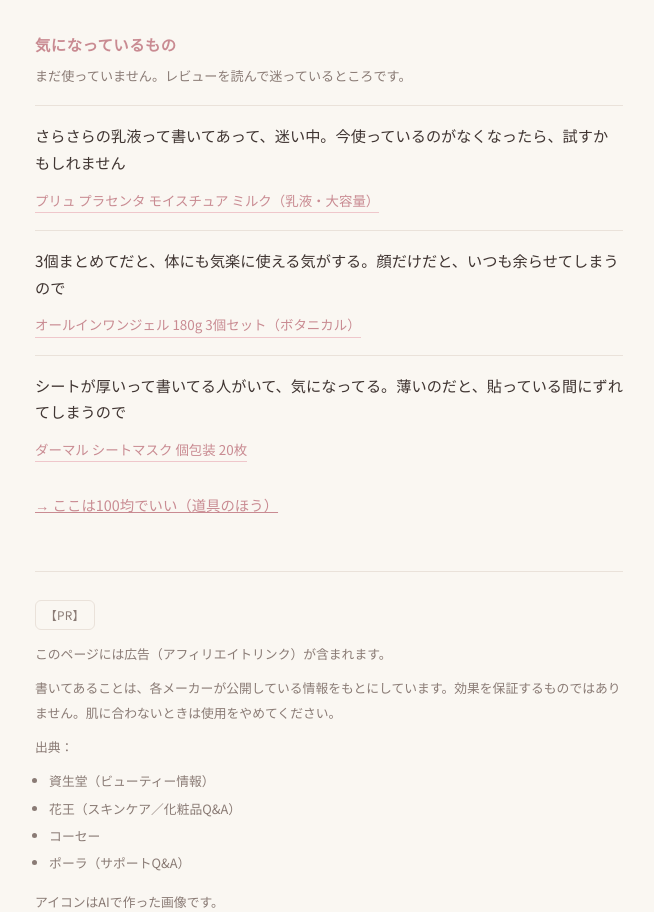
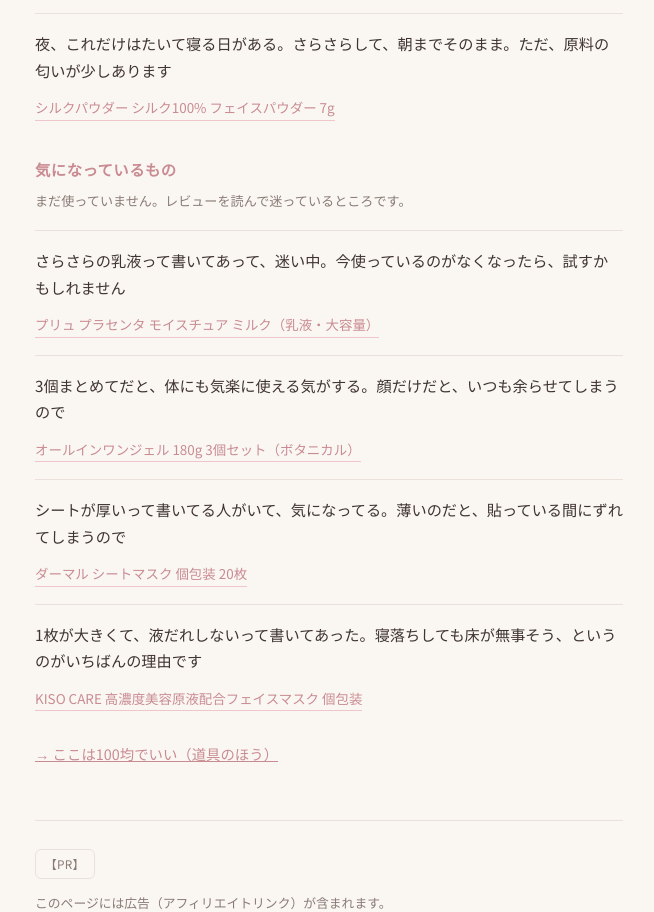
Before and after one commit to akari-3min-care/care, a plain HTML site: page index.html in a window 1280 px wide. Shown: the part 4236-5148 px from the top of the page, without its empty margins (311-965 px from the left). Drawn offline with Linux system fonts and the light colour scheme; a web font is replaced by a local one.

Commit message:
商品リンクを8件に（シルクパウダー・KISO CAREを追加）

```diff
--- a/index.html
+++ b/index.html
@@ -347,6 +347,10 @@ footer li{margin-bottom:3px}
         <p class="say">20種類入ってるから、その日の気分で選べる。選ぶのが面倒な日もあるので、そこは好みが分かれるかも</p>
         <a class="plink" href="https://hb.afl.rakuten.co.jp/hgc/g00qecio.9mernb62.g00qecio.9mero81e/?pc=https%3A%2F%2Fitem.rakuten.co.jp%2Fapm24%2Fmjst40206n-22-set%2F&amp;m=http%3A%2F%2Fm.rakuten.co.jp%2Fapm24%2Fi%2F10002137%2F&amp;rafcid=wsc_i_is_d6ca3db3-7718-4ca9-9b12-793de0ae759e" rel="nofollow sponsored noopener" target="_blank">MJCARE エッセンスマスク お試し 20種20枚セット</a>
       </div>
+      <div class="good">
+        <p class="say">夜、これだけはたいて寝る日がある。さらさらして、朝までそのまま。ただ、原料の匂いが少しあります</p>
+        <a class="plink" href="https://hb.afl.rakuten.co.jp/hgc/g00ps7eo.9mernea9.g00ps7eo.9mero577/?pc=https%3A%2F%2Fitem.rakuten.co.jp%2Fnaturalcosmetic%2Fsilkpowder20%2F&amp;m=http%3A%2F%2Fm.rakuten.co.jp%2Fnaturalcosmetic%2Fi%2F10000961%2F&amp;rafcid=wsc_i_is_d6ca3db3-7718-4ca9-9b12-793de0ae759e" rel="nofollow sponsored noopener" target="_blank">シルクパウダー シルク100% フェイスパウダー 7g</a>
+      </div>
     </div>
 
     <div class="goods">
@@ -363,6 +367,10 @@ footer li{margin-bottom:3px}
       <div class="good">
         <p class="say">シートが厚いって書いてる人がいて、気になってる。薄いのだと、貼っている間にずれてしまうので</p>
         <a class="plink" href="https://hb.afl.rakuten.co.jp/hgc/g00r97bo.9mern6d0.g00r97bo.9mero959/?pc=https%3A%2F%2Fitem.rakuten.co.jp%2Fa-cueb%2Fdermal-b15%2F&amp;m=http%3A%2F%2Fm.rakuten.co.jp%2Fa-cueb%2Fi%2F10000286%2F&amp;rafcid=wsc_i_is_d6ca3db3-7718-4ca9-9b12-793de0ae759e" rel="nofollow sponsored noopener" target="_blank">ダーマル シートマスク 個包装 20枚</a>
+      </div>
+      <div class="good">
+        <p class="say">1枚が大きくて、液だれしないって書いてあった。寝落ちしても床が無事そう、というのがいちばんの理由です</p>
+        <a class="plink" href="https://hb.afl.rakuten.co.jp/hgc/g00slmqo.9mern0be.g00slmqo.9mero0f9/?pc=https%3A%2F%2Fitem.rakuten.co.jp%2Fkiso%2Fkiso-m10set%2F&amp;m=http%3A%2F%2Fm.rakuten.co.jp%2Fkiso%2Fi%2F10000153%2F&amp;rafcid=wsc_i_is_d6ca3db3-7718-4ca9-9b12-793de0ae759e" rel="nofollow sponsored noopener" target="_blank">KISO CARE 高濃度美容原液配合フェイスマスク 個包装</a>
       </div>
     </div>
 
```
